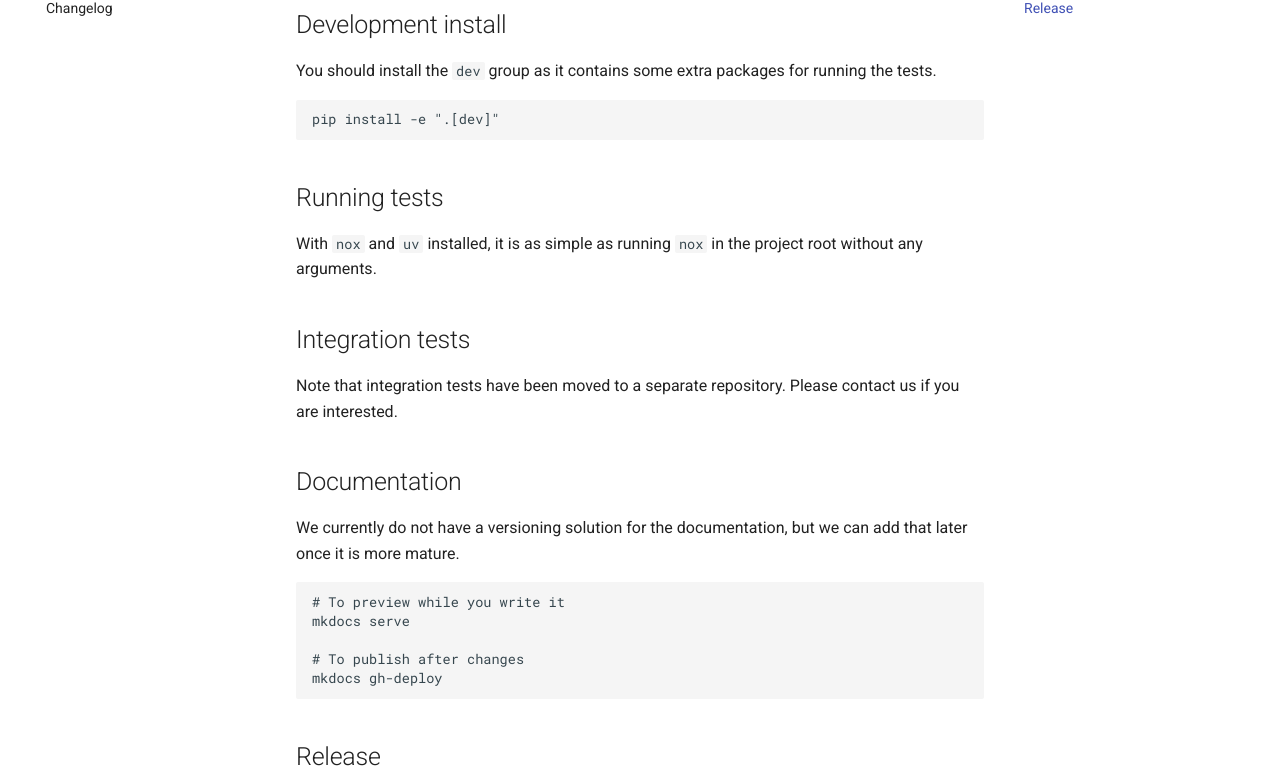
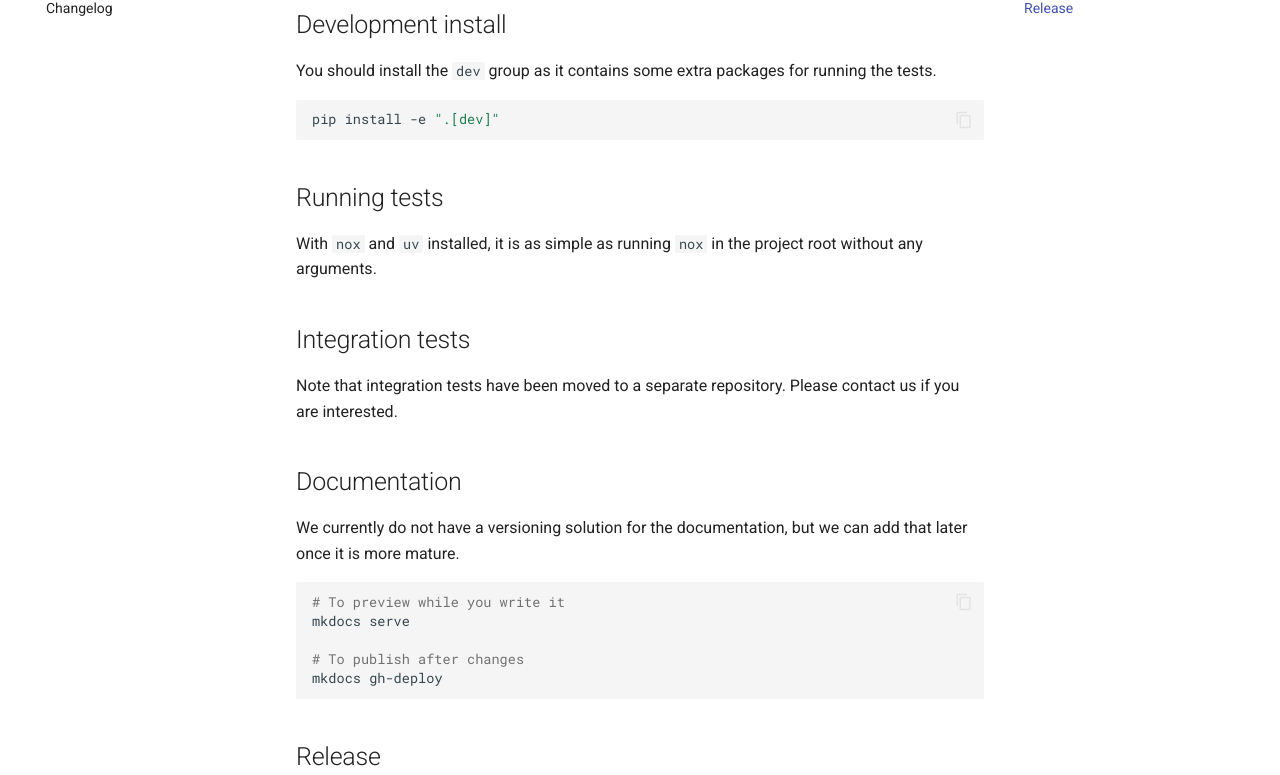
Before and after one commit to fgcz/bfabricPy, an MkDocs documentation site: the page built from docs/contribute.md, in a window 1280 px wide and 1349 px high. Shown: the part 238-1013 px from the top of the window. Built offline with MkDocs 1.6.1 and Material for MkDocs 9.7.7, drawn with Linux system fonts in a browser that asks for light colours.

Commit message:
syntax highlighting

```diff
--- a/mkdocs.yml
+++ b/mkdocs.yml
@@ -10,7 +10,15 @@ theme:
   features:
     - navigation.sections
     - navigation.instant
+    - content.code.copy
 markdown_extensions:
   - admonition
+  - pymdownx.highlight:
+      anchor_linenums: true
+      line_spans: __span
+      pygments_lang_class: true
+  - pymdownx.inlinehilite
+  - pymdownx.snippets
+  - pymdownx.superfences
 plugins:
   - mkdocstrings
```
